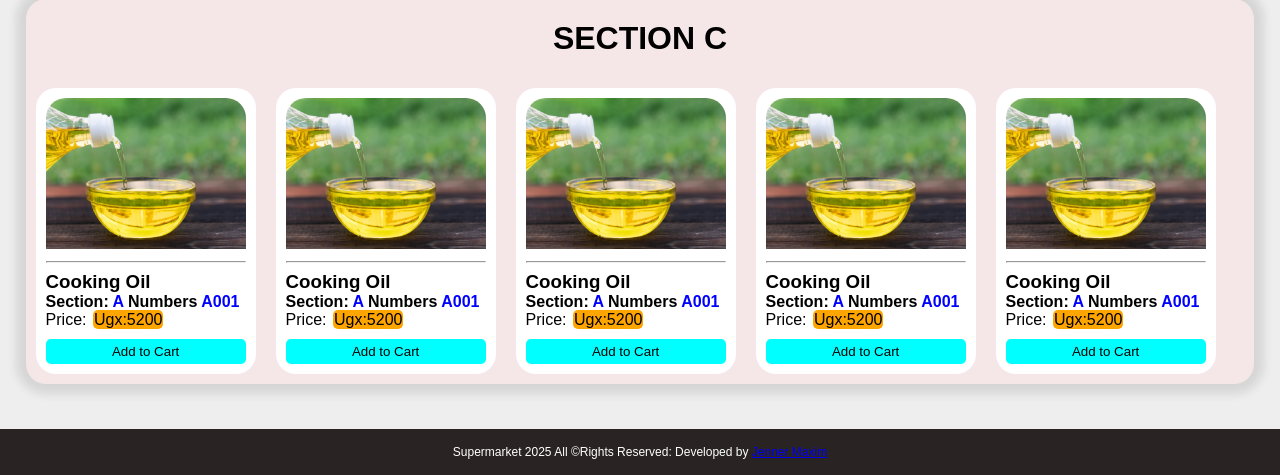
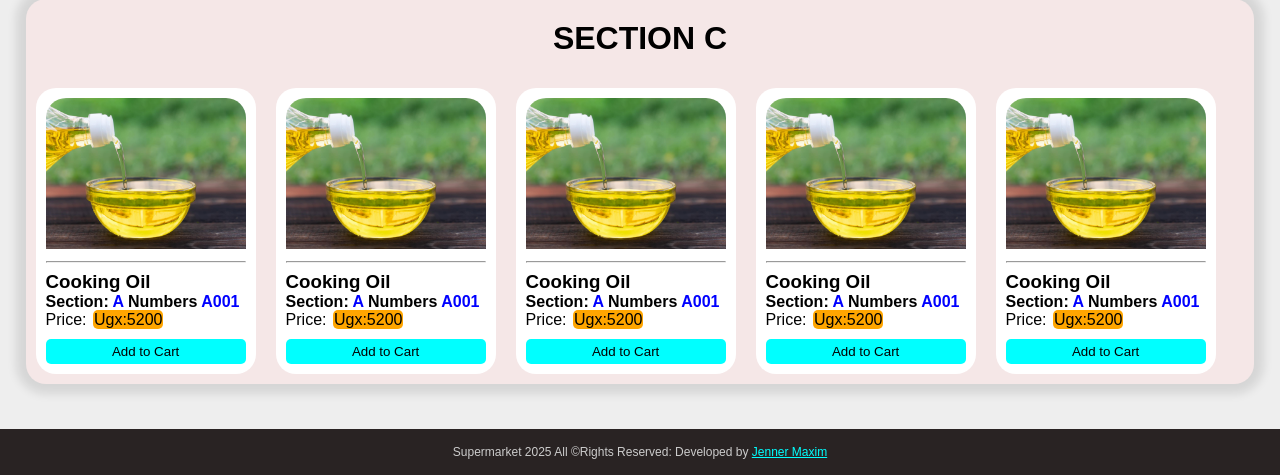
Before and after one commit to jennermaxim/supermarket.com, a PHP site: page / in a window 1280 px wide. Shown: the part 927-1402 px from the top of the page. Run offline with PHP 8.4, Linux system fonts and the light colour scheme.

Commit message:
Fix the bug in the login page and update the color of the link in the footer to aqua

```diff
--- a/assets/css/style.css
+++ b/assets/css/style.css
@@ -514,11 +514,15 @@ body {
 
 footer {
     background-color: rgb(41, 35, 35);
-    color: #fff;
+    color: #ccc;
     text-align: center;
     align-items: center;
     padding: 16px;
     font-size: 12px;
+}
+
+footer div a{
+    color: aqua;
 }
 
 /* PROFILE STYLE */
--- a/login.php
+++ b/login.php
@@ -1,5 +1,5 @@
 <?php include 'includes/header.php';
-if ($_SESSION['id']) {
+if (isset($_SESSION['id'])) {
     echo "<script>window.location.href = 'index.php';</script>";
 }
 ?>
```
